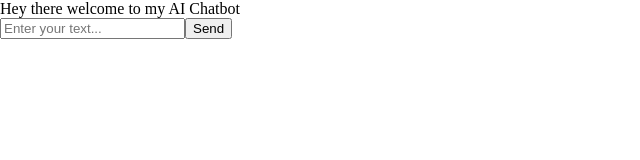
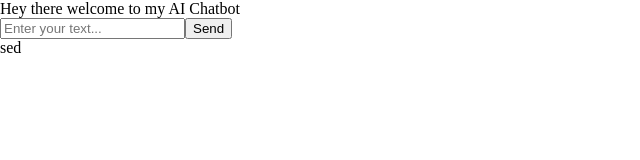
Before and after one commit to sedrickGerards/some-cohort-lessons, a React (Create React App) app in the folder REact JS/demo-app/: page / in a window 1280 px wide. Shown: the top 160 px of the page, without its empty margins (0-640 px from the left). Built offline with nearby package versions, Linux system fonts and the light colour scheme.

Commit message:
used the map function to map through the message [] and displayed the 0utput on the webpage

```diff
--- a/REact JS/demo-app/src/App.js
+++ b/REact JS/demo-app/src/App.js
@@ -1,11 +1,12 @@
-import InputMessage from "./Components/Message";
+import Message from "./Components/Message";
+
 
 function App() {
   return (
     <>
       <p> Hey there welcome to my AI Chatbot</p>
 
-      <InputMessage />
+      <Message />
     </>
   );
 }
--- a/REact JS/demo-app/src/Components/Message.js
+++ b/REact JS/demo-app/src/Components/Message.js
@@ -56,6 +56,7 @@ function Message() {
       },
     ]);
 
+
     // Clear the input field after sending
     setInputText("");
 
@@ -63,14 +64,27 @@ function Message() {
     console.log("message sent");
   };
 
+      // mapping through message to get the inputed message
+
+      const newMessage = messages.map((message) => {
+        return (
+          <div key={message.id}>
+
+         <p>{ message.message}</p>
+          </div>
+        )
+      })
+
   return (
     <>
 
       <InputMessage inputText={inputText} handleText={handleText} />
-      <SendMessage handleSend={handleSend} />
+
+      <SendMessage  inputText= {inputText} handleSend={handleSend} />
 
 
       <div>{inputText}</div>
+      <div >{newMessage}</div>
     </>
   );
 }
```
